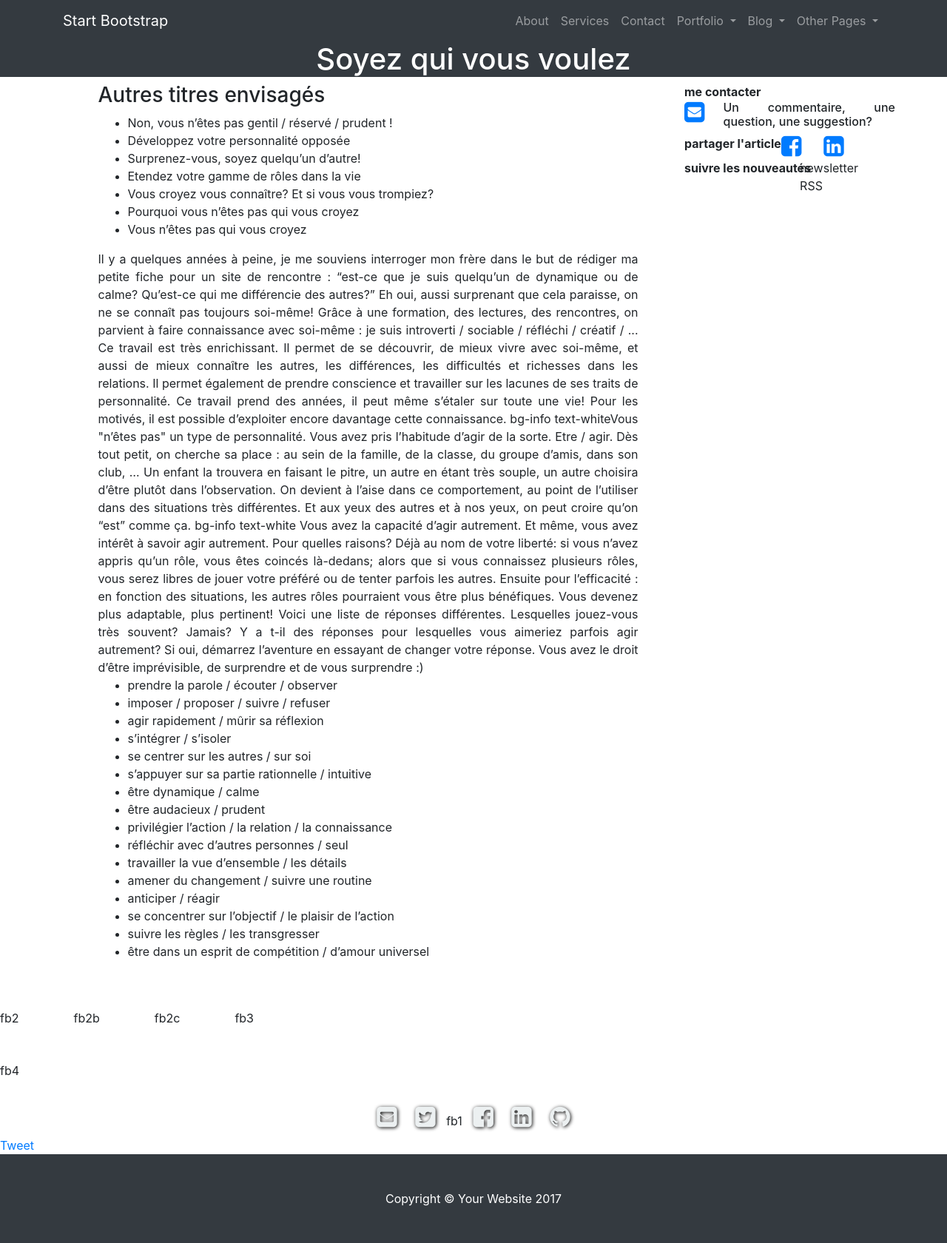
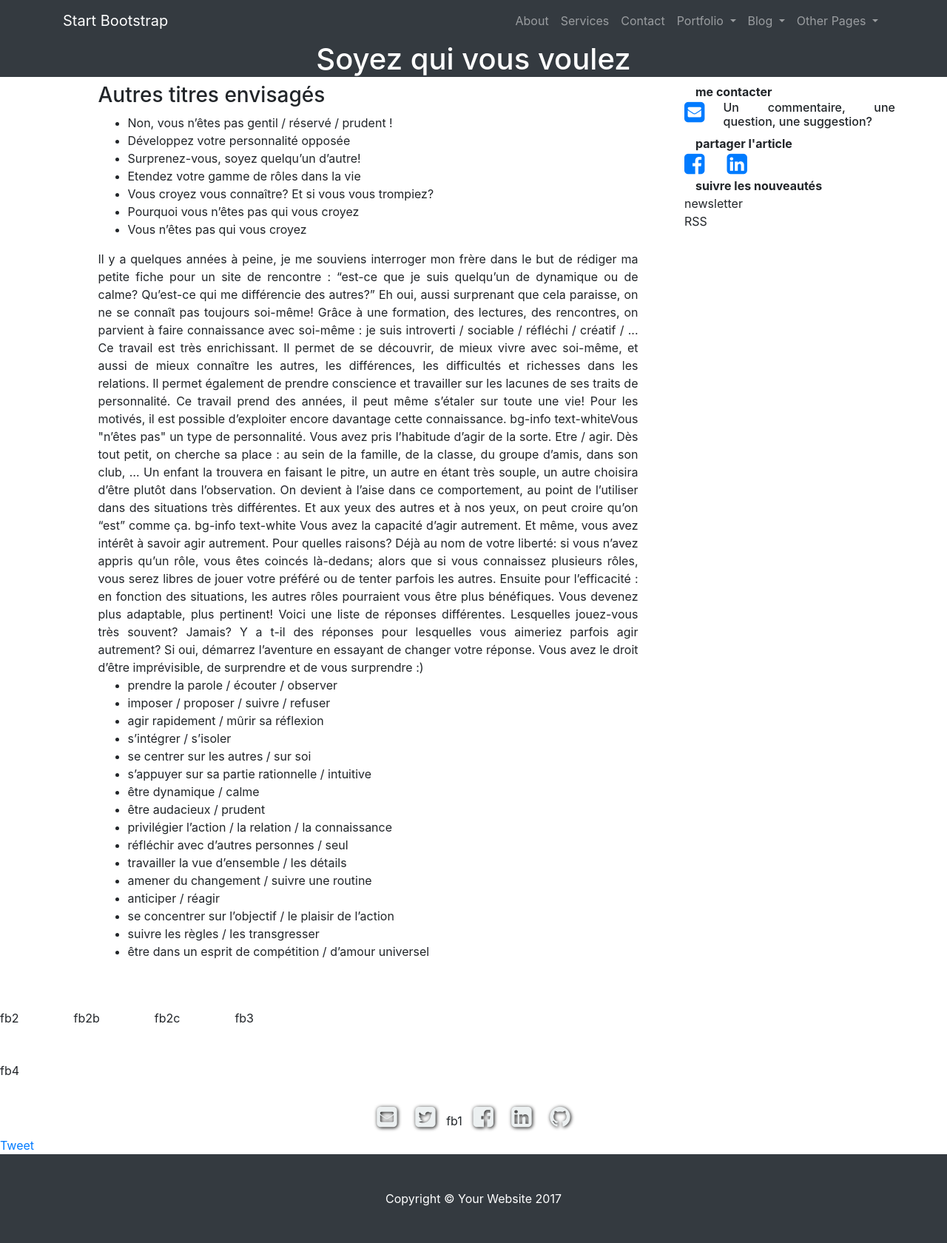
Before and after one commit to OrgaEvolutions/Nathoup.github.io, a Jekyll site: the page built from articles/personnalite.html, in a window 1280 px wide. Shown: the whole page at 74% size. Built offline with Jekyll 4.4.1, drawn with Linux system fonts in a browser that asks for light colours; nearby versions of some CDN libraries; comment, search, counter and statistics services are not loaded; grey boxes are pictures that could not be loaded.

Commit message:
Update post.html

```diff
--- a/_layouts/post.html
+++ b/_layouts/post.html
@@ -24,7 +24,7 @@
        </div>
        <div class = "col-md-offset-1 col-md-3">
            <div class="row">
-             <b>me contacter</b>
+            <div class="col-md-12"><b>me contacter</b></div>
              <div class="row">
               <div class = "col-md-2"><a href="mailto:{{ site.email }}?subject:'test'{{page.title}}" class="author-social" target="_blank"><i class="fa fa-2x fa-envelope-square"></i></a></div>
               <div class = "col-md-10"><h6>Un commentaire, une question, une suggestion?</h6></div>
@@ -33,18 +33,18 @@
 
 
            <div class="row">
-             <b>partager l'article</b>
+            <div class="col-md-12"><b>partager l'article</b></div>
              <div class="row">
-              <div class="col-6"><a href="http://facebook.com/{{ site.facebook }}" class="author-social" target="_blank"><i class="fa fa-2x fa-facebook-square"></i></a></div>
-              <div class="col-6"><a href="http://linkedin.com/in/{{ site.linkedin }}" class="author-social" target="_blank"><i class="fa fa-2x fa-linkedin-square"></i></a></div>
+              <div class="col-md-6"><a href="http://facebook.com/{{ site.facebook }}" class="author-social" target="_blank"><i class="fa fa-2x fa-facebook-square"></i></a></div>
+              <div class="col-md-6"><a href="http://linkedin.com/in/{{ site.linkedin }}" class="author-social" target="_blank"><i class="fa fa-2x fa-linkedin-square"></i></a></div>
              </div>
            </div>
 
            <div class="row">
-             <b>suivre les nouveautés</b>
+            <div class="col-12"><b>suivre les nouveautés</b></div>
              <div class="row">
-                 newsletter
-                <br>RSS
+                 <div class="col-md-12">newsletter
+                  <br>RSS</div>
              </div>
            </div>
 
```
